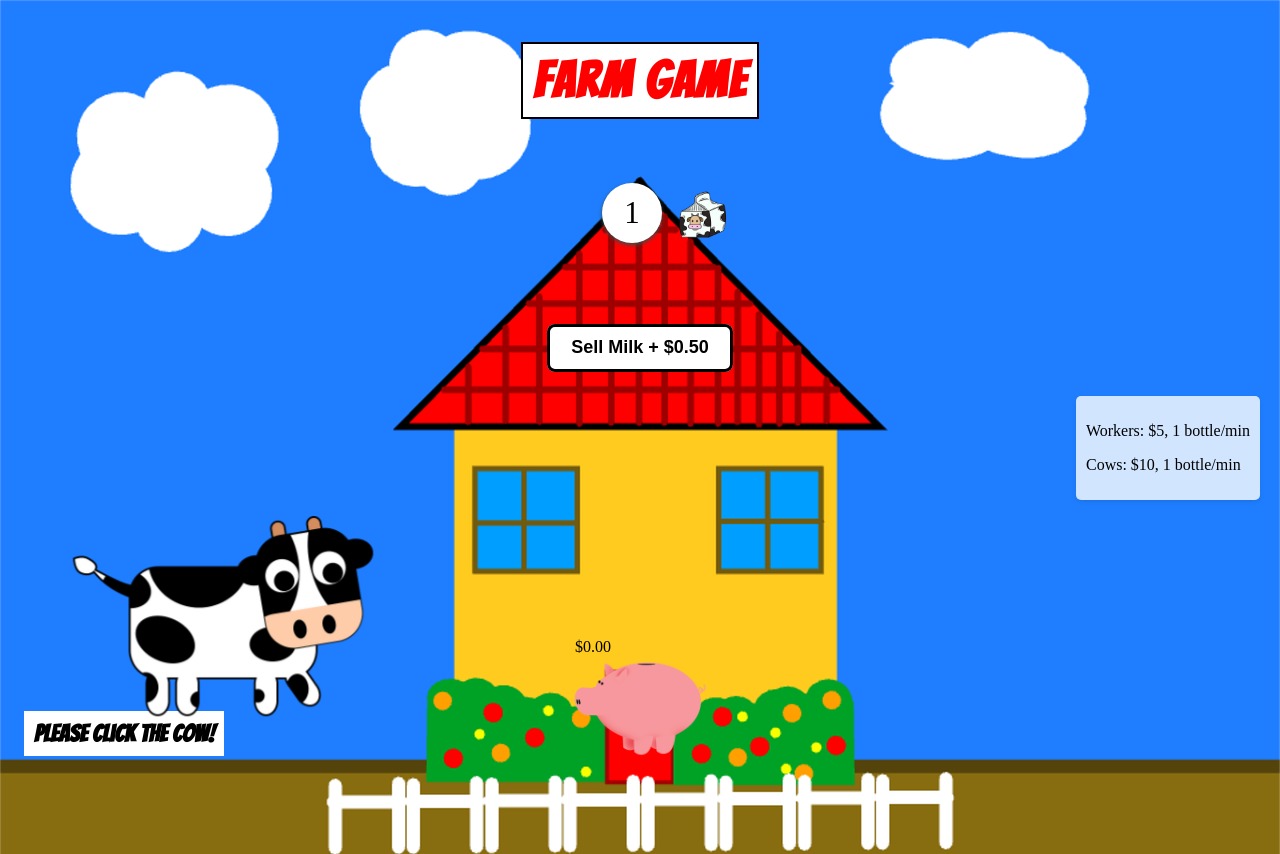
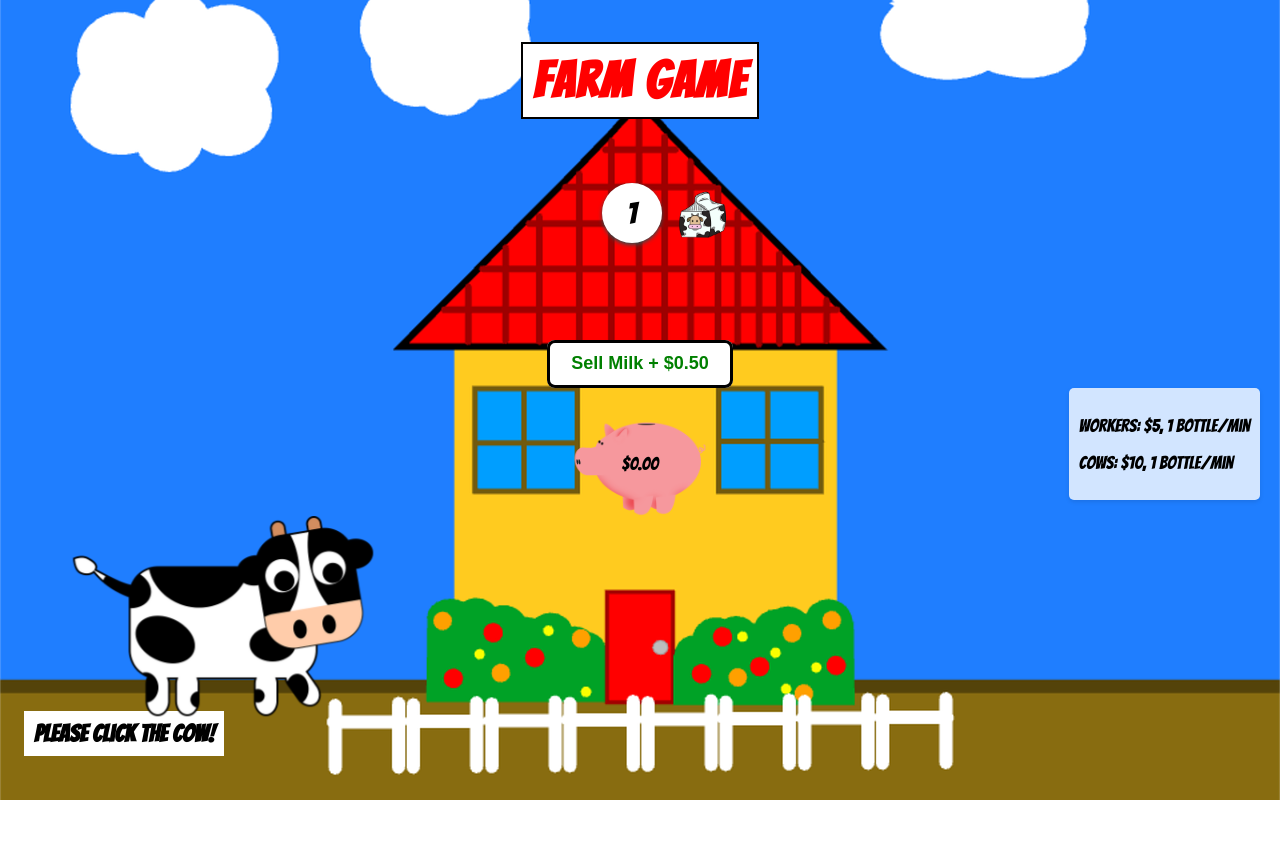
Before and after one commit to renata1026/farm-game, a plain HTML site: page index.html in a window 1280 px wide. Both pictures are taken after a click on the button 222 px from the left and 617 px from the top of the page. After the commit the page ends 800 px from the top, so only its background shows below. Drawn offline with nearby package versions, Linux system fonts and the light colour scheme.

Commit message:
fixed-buttons

```diff
--- a/index.js
+++ b/index.js
@@ -28,7 +28,9 @@ const flexContainer = createElement(document.body, 'div', ['flex-container']);
 flexContainer.style.cssText =
   'display: flex; align-items: center; justify-content: center; gap:1em; margin-left:50px';
 
-const bottleContainer = createElement(body, 'div', ['bottle-container']);
+const hiringContainer = createElement(body, 'div', ['hiring-container']);
+hiringContainer.style.cssText =
+  'display:flex; align-items: center; justify-content: center; gap:1em; margin-left:50px';
 const bottleCounter = createElement(
   flexContainer,
   'p',
@@ -40,7 +42,7 @@ milkIcon.style.cssText = 'background-color:transparent; border:none';
 milkIcon.src = 'images/milk.png';
 
 const sellMilkButton = createElement(
-  bottleContainer,
+  body,
   'button',
   ['sell-milk'],
   'Sell Milk + $0.00'
@@ -48,7 +50,7 @@ const sellMilkButton = createElement(
 hideElement(sellMilkButton);
 
 const producerButtonA = createElement(
-  bottleContainer,
+  hiringContainer,
   'button',
   ['producer-btn-a'],
   '- $5 hire a worker'
@@ -56,7 +58,7 @@ const producerButtonA = createElement(
 hideElement(producerButtonA);
 
 const producerButtonB = createElement(
-  bottleContainer,
+  hiringContainer,
   'button',
   ['producer-btn-b'],
   '- $10 hire a cow'
@@ -66,8 +68,7 @@ hideElement(producerButtonB);
 const containerDiv = createElement(body, 'div', ['container']);
 containerDiv.style.cssText = 'position: relative;';
 const cashCounter = createElement(containerDiv, 'p', ['cash-counter'], '$0.00');
-cashCounter.style.cssText =
-  'position: absolute; top:0em; left: 0em; margin: 10px; z-index: 2;';
+cashCounter.style.cssText = 'position: absolute; margin: 10px; z-index: 2;';
 
 const piggyBank = createElement(containerDiv, 'img', ['piggy-bank']);
 piggyBank.style.cssText =
--- a/styles.css
+++ b/styles.css
@@ -4,8 +4,11 @@ body {
   flex-direction: column;
   justify-content: center;
   align-items: center;
+  font-family: 'Bangers', cursive;
 }
-
+p {
+  font-size: 18px;
+}
 .bottle-container {
   display: flex;
   align-items: center;
@@ -32,11 +35,10 @@ body {
 .bounce {
   border: 2px solid black;
   background-color: white;
-  padding: 10px;
-  font-family: 'Bangers', cursive;
   color: red;
   letter-spacing: 2px;
   font-size: 50px;
+  padding: 10px;
   display: inline-block;
   animation: bounce 2s ease 2;
 }
@@ -102,7 +104,9 @@ body {
   border-radius: 5px;
   box-shadow: 0 2px 4px rgba(0, 0, 0, 0.1);
 }
-
+.sell-milk {
+  margin-top: 1em;
+}
 .sell-milk,
 .producer-btn-a,
 .producer-btn-b {
@@ -117,8 +121,16 @@ body {
   line-height: 1;
   transition: transform 200ms, background 200ms;
   background: #fff;
-  color: #000000;
   box-shadow: 0 0 0 3px #000000 inset;
+}
+
+.sell-milk {
+  color: green;
+}
+
+.producer-btn-a,
+.producer-btn-b {
+  color: red;
 }
 .sell-milk:hover,
 .producer-btn-a:hover,
```
